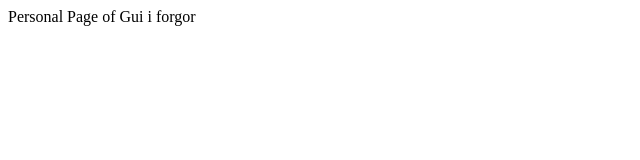
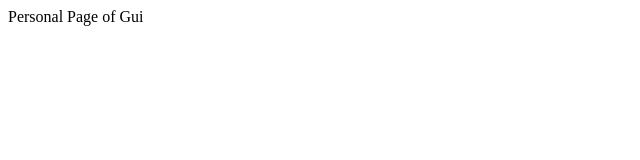
Before and after one commit to GuilhermeNogueira18/GuilhermeNogueira18.github.io, a plain HTML site: page index.html in a window 1280 px wide. Shown: the full height of the page, 0-640 px from the left. Drawn offline with Linux system fonts and the light colour scheme.

Commit message:
Revert "Update index.html"
This reverts commit 7996b12881235fe0acdc456f9c8eb06df96dd1d4.

```diff
--- a/index.html
+++ b/index.html
@@ -7,6 +7,5 @@
 </head>
 <body>
     Personal Page of Gui
-    i forgor
 </body>
 </html>
```
